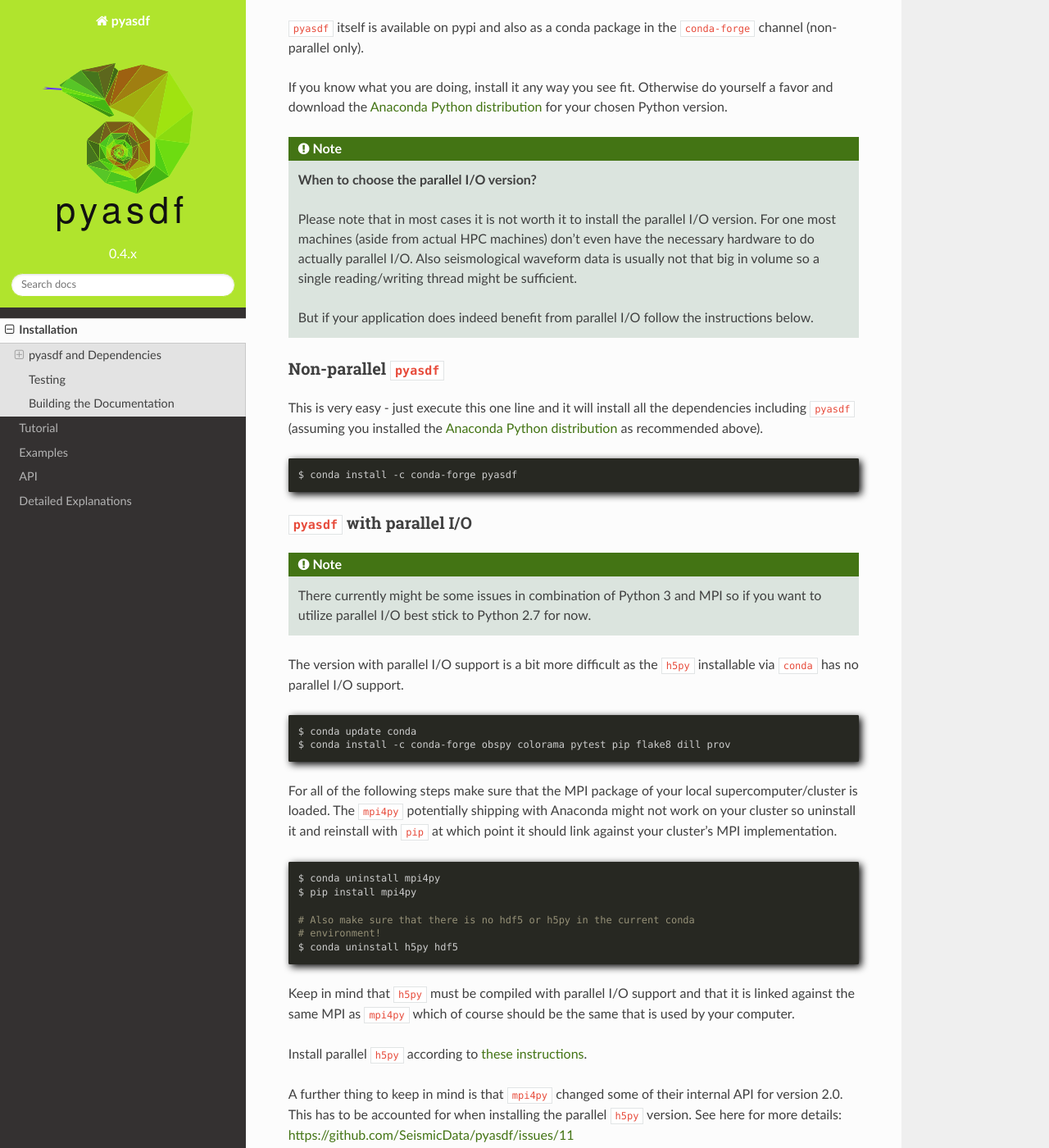
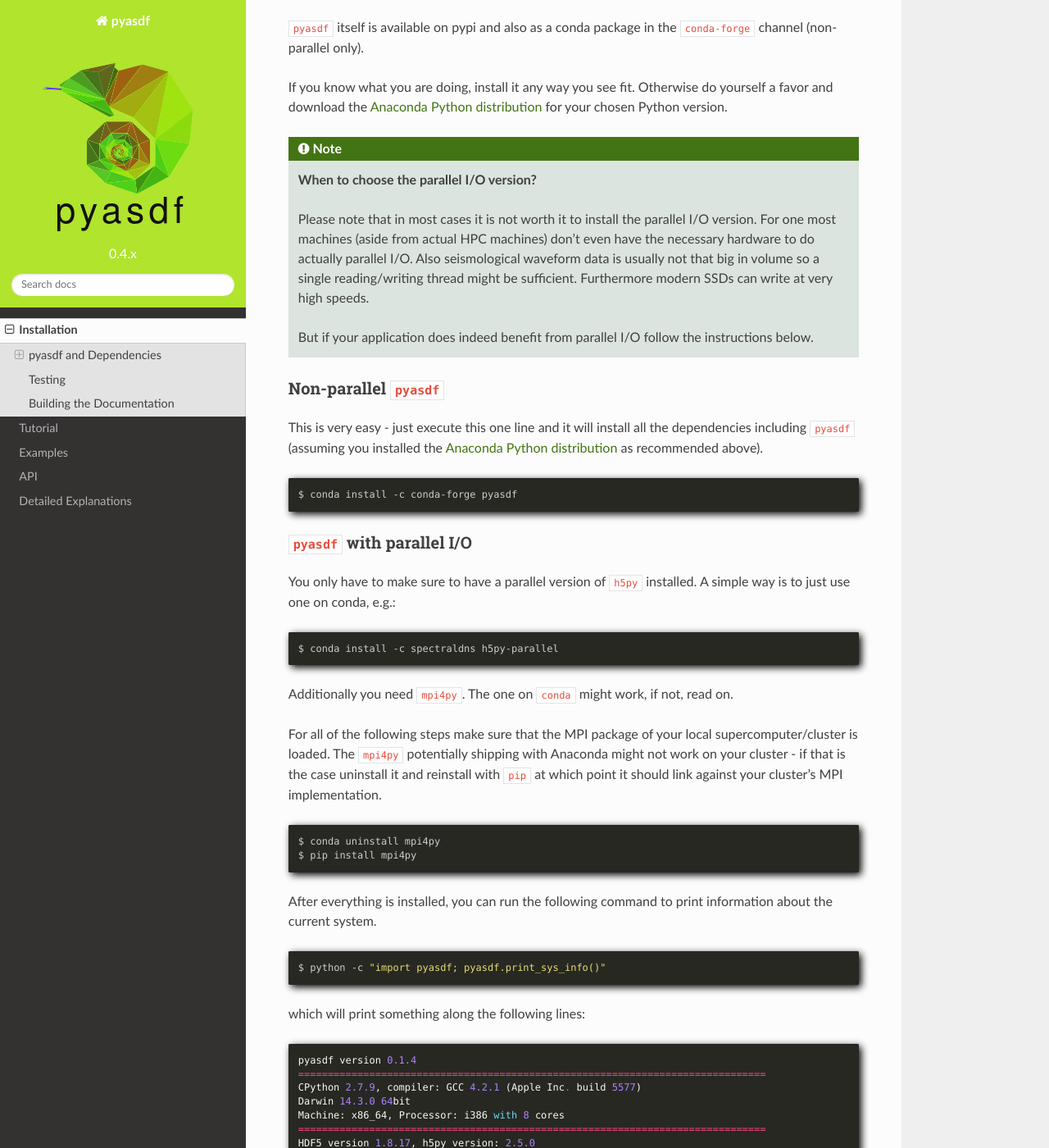
Before and after one commit to SeismicData/pyasdf, a Sphinx documentation site: the page built from doc/installation.rst, in a window 1280 px wide and 1400 px high, scrolled down 318 px. Shown: the whole window at 82% size. Built offline with Sphinx 7.4.7 and the Read the Docs theme 2.0.0, drawn with Linux system fonts in a browser that asks for light colours; some of the changed text lies outside the part shown.

Commit message:
Updating installation instructions.

```diff
--- a/doc/conf.py
+++ b/doc/conf.py
@@ -61,7 +61,7 @@
 
 # General information about the project.
 project = "pyasdf"
-copyright = "2014-2016, Lion Krischer"
+copyright = "2014-2019, Lion Krischer"
 
 # The version info for the project you're documenting, acts as replacement for
 # |version| and |release|, also used in various other places throughout the
--- a/doc/installation.rst
+++ b/doc/installation.rst
@@ -25,7 +25,8 @@
     I/O version. For one most machines (aside from actual HPC machines)
     don't even have the necessary hardware to do actually parallel I/O. Also
     seismological waveform data is usually not that big in volume so a single
-    reading/writing thread might be sufficient.
+    reading/writing thread might be sufficient. Furthermore modern SSDs can
+    write at very high speeds.
 
     But if your application does indeed benefit from parallel I/O follow the
     instructions below.
@@ -48,53 +49,28 @@
 ``pyasdf`` with parallel I/O
 ^^^^^^^^^^^^^^^^^^^^^^^^^^^^
 
-.. note::
-
-    There currently might be some issues in combination of Python 3 and MPI
-    so if you want to utilize parallel I/O best stick to Python 2.7 for now.
-
-
-The version with parallel I/O support is a bit more difficult as the ``h5py``
-installable via ``conda`` has no parallel I/O support.
+You only have to make sure to have a parallel version of ``h5py`` installed. A
+simple way is to just use one on conda, e.g.:
 
 .. code-block:: bash
 
-    $ conda update conda
-    $ conda install -c conda-forge obspy colorama pytest pip flake8 dill prov
+    $ conda install -c spectraldns h5py-parallel
 
+
+Additionally you need ``mpi4py``. The one on ``conda`` might work, if not,
+read on.
 
 For all of the following steps make sure that the MPI package of your local
 supercomputer/cluster is loaded. The ``mpi4py`` potentially shipping with
-Anaconda might not work on your cluster so uninstall it and reinstall with
-``pip`` at which point it should link against your cluster's MPI
-implementation.
+Anaconda might not work on your cluster - if that is the case uninstall it
+and reinstall with ``pip`` at which point it should link against your
+cluster's MPI implementation.
 
 .. code-block:: bash
 
     $ conda uninstall mpi4py
     $ pip install mpi4py
 
-    # Also make sure that there is no hdf5 or h5py in the current conda
-    # environment!
-    $ conda uninstall h5py hdf5
-
-Keep in mind that ``h5py`` must be compiled with parallel I/O support and that
-it is linked against the same MPI as ``mpi4py`` which of course should be the
-same that is used by your computer.
-
-Install parallel ``h5py`` according to
-`these instructions <http://docs.h5py.org/en/latest/mpi.html>`_.
-
-A further thing to keep in mind is that ``mpi4py`` changed some of their
-internal API for version 2.0. This has to be accounted for when installing the
-parallel ``h5py`` version. See here for more details:
-https://github.com/SeismicData/pyasdf/issues/11
-
-Finally install ``pyasdf`` with
-
-.. code-block:: bash
-
-    $ pip install pyasdf
 
 After everything is installed, you can run the following command to print
 information about the current system.
@@ -123,15 +99,6 @@
         obspy: 1.0.3
         prov: 1.4.0
         scipy: 0.18.1
-
-
-This should enable you to judge if ``pyasdf`` can run on your system.
-Especially important is the *Parallel I/O support* line. If multiprocessing
-is problematic, ``pyasdf`` will not be able to run on more than one machine
-without MPI. Please see
-`here <https://github.com/obspy/obspy/wiki/Notes-on-Parallel-Processing-with-Python-and-ObsPy>`_
-for information about why and how to fix it.
-
 
 
 Testing
```
Also changed, not shown: other parts of doc/installation.rst (+1 -1 lines).
